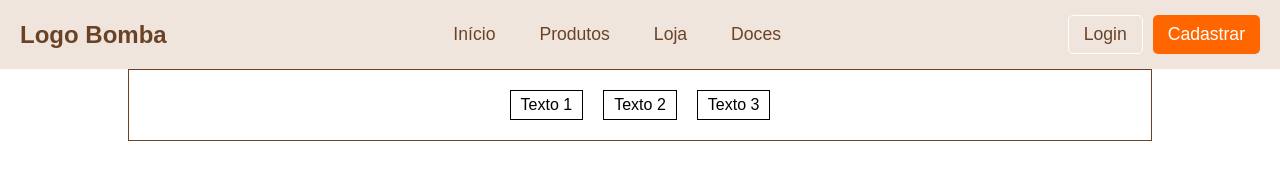
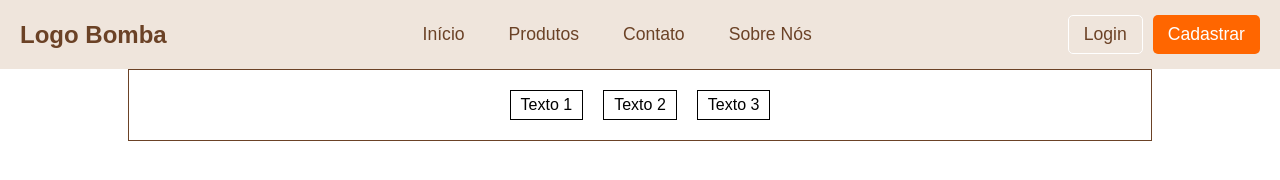
Before and after one commit to YuriVasconcelosJ/SecureJS, a website: page public/index.html in a window 1280 px wide. Drawn offline with Linux system fonts and the light colour scheme.

Commit message:
atualizado: navbar index.html

```diff
--- a/public/index.html
+++ b/public/index.html
@@ -17,8 +17,8 @@
             <ul class="nav-links">
                 <li><a href="#">Início</a></li>
                 <li><a href="#">Produtos</a></li>
-                <li><a href="#">Loja</a></li>
-                <li><a href="#">Doces</a></li>
+                <li><a href="#">Contato</a></li>
+                <li><a href="#">Sobre Nós</a></li>
             </ul>
             <div class="buttons">
                 <button class="button login">Login</button>
@@ -27,14 +27,14 @@
         </div>
     </header>
 
-    <!-- Tela para Login -->
+    <!-- Form para Login -->
     <div class="modal-login hidden" id="login-modal">
+        <!-- Botão de fechamento da modal -->
+        <div class="modal-close-button">
+            <button type="button" class="close-modal-login">&times;</button>
+        </div>
         <div class="form-box">
             <form id="loginForm">
-                <!-- Botão de fechamento da modal -->
-                <div class="modal-close-button">
-                    <button type="button" class="close-modal-login">&times;</button>
-                </div>
                 <h2 class="modal-title">Login</h2>
                 <input class="modal-input" id="email" type="email" name="email" placeholder="Email" required>
                 <input class="modal-input" id="password" type="password" name="password" placeholder="Password" required>
@@ -45,14 +45,14 @@
         </div>
     </div>
 
-    <!-- Tela para Registro -->
+    <!-- Form para Registro -->
     <div class="modal-register hidden" id="register-modal">
+        <!-- Botão de fechamento da modal -->
+        <div class="modal-close-button">
+            <button type="button" class="close-modal-register">&times;</button>
+        </div>
         <div class="form-box">
             <form id="registerForm">
-                <!-- Botão de fechamento da modal -->
-                <div class="modal-close-button">
-                    <button type="button" class="close-modal-register">&times;</button>
-                </div>
                 <h2 class="modal-title">Registro</h2>
                 <input class="modal-input" id="registerEmail" type="email" name="email" placeholder="Email" required>
                 <input class="modal-input" id="registerPassword" type="password" name="password" placeholder="Password" required>
```
